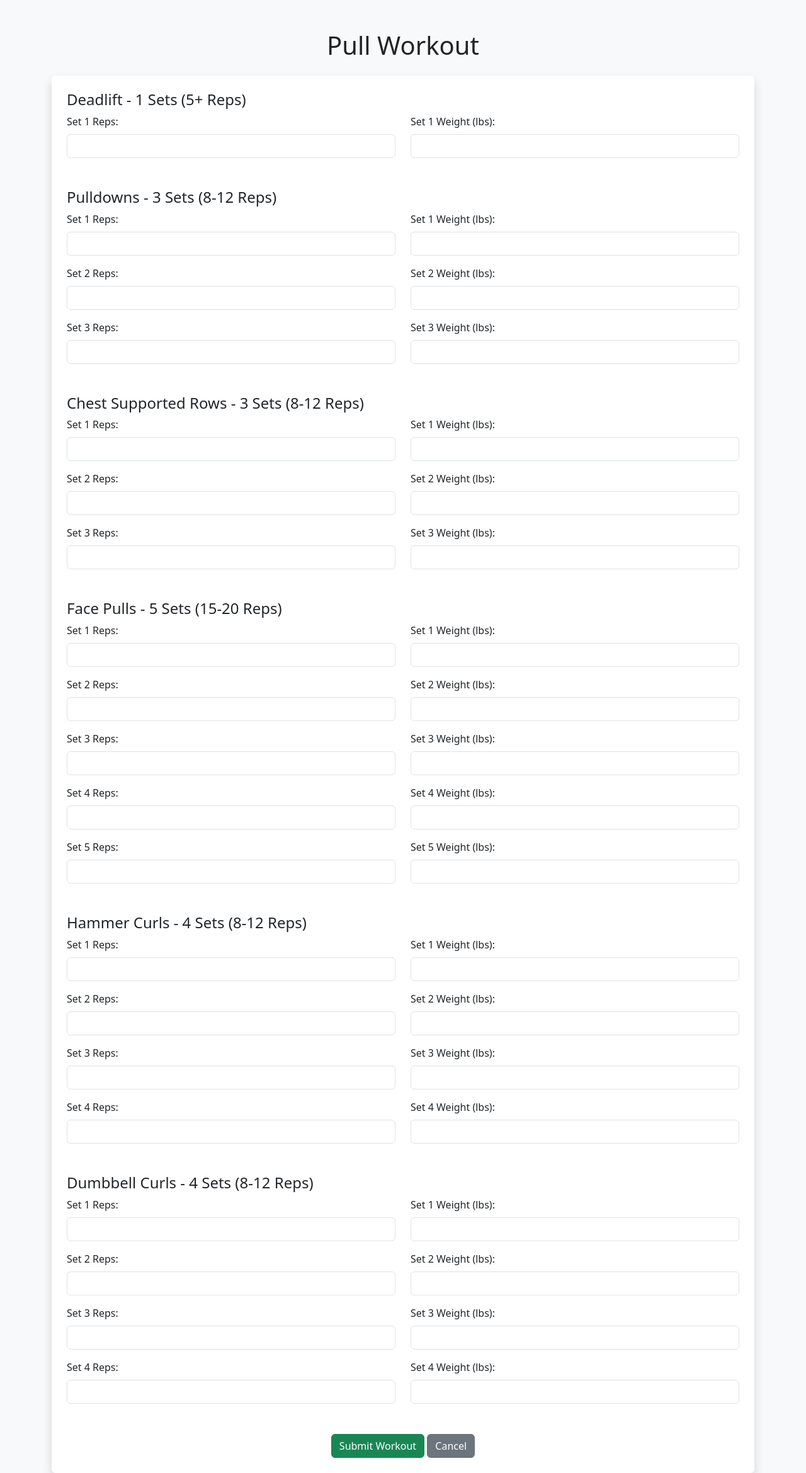
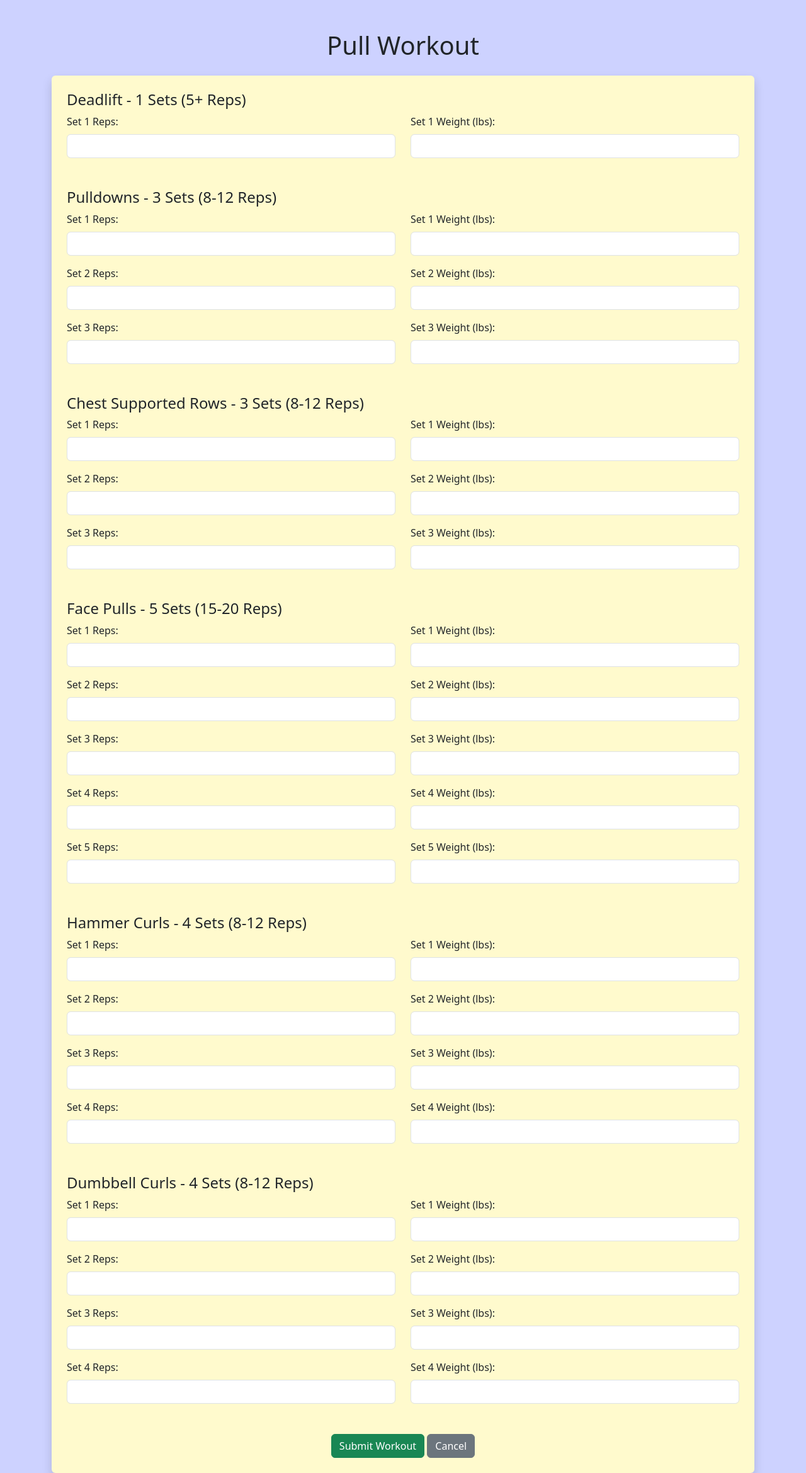
Before and after one commit to Zulmei/workout-app, a Flask app: page /workout_form/Pull in a window 1280 px wide. Shown: the whole page at 63% size. Run offline with Flask 3, Linux system fonts and the light colour scheme; a user stored in the database is signed in.

Commit message:
Updated workout_form.html with new colors and layout adjustments

```diff
--- a/templates/workout_form.html
+++ b/templates/workout_form.html
@@ -6,10 +6,10 @@
     <title>{{ workout_type }} Workout</title>
     <link href="https://cdn.jsdelivr.net/npm/bootstrap@5.3.0-alpha1/dist/css/bootstrap.min.css" rel="stylesheet">
 </head>
-<body class="bg-light">
+<body style="background-color: #CDD2FF;">
     <div class="container mt-5">
         <h1 class="text-center mb-4">{{ workout_type }} Workout</h1>
-        <form action="{{ url_for('submit_workout') }}" method="POST" class="shadow p-4 bg-white rounded">
+        <form action="{{ url_for('submit_workout') }}" method="POST" class="shadow p-4 rounded" style="background-color: #FFFACD;">
             <!-- Hidden Input for Workout Type -->
             <input type="hidden" name="workout_type" value="{{ workout_type }}">
 
@@ -24,7 +24,7 @@
                                 <input type="number"
                                     name="{{ exercise.name }}_set_{{ set_number }}_reps"
                                     id="{{ exercise.name }}_set_{{ set_number }}_reps"
-                                    class="form-control"
+                                    class="form-control" style="background-color: white;"
                                     required>
                             </div>
                             <div class="col-md-6">
```
